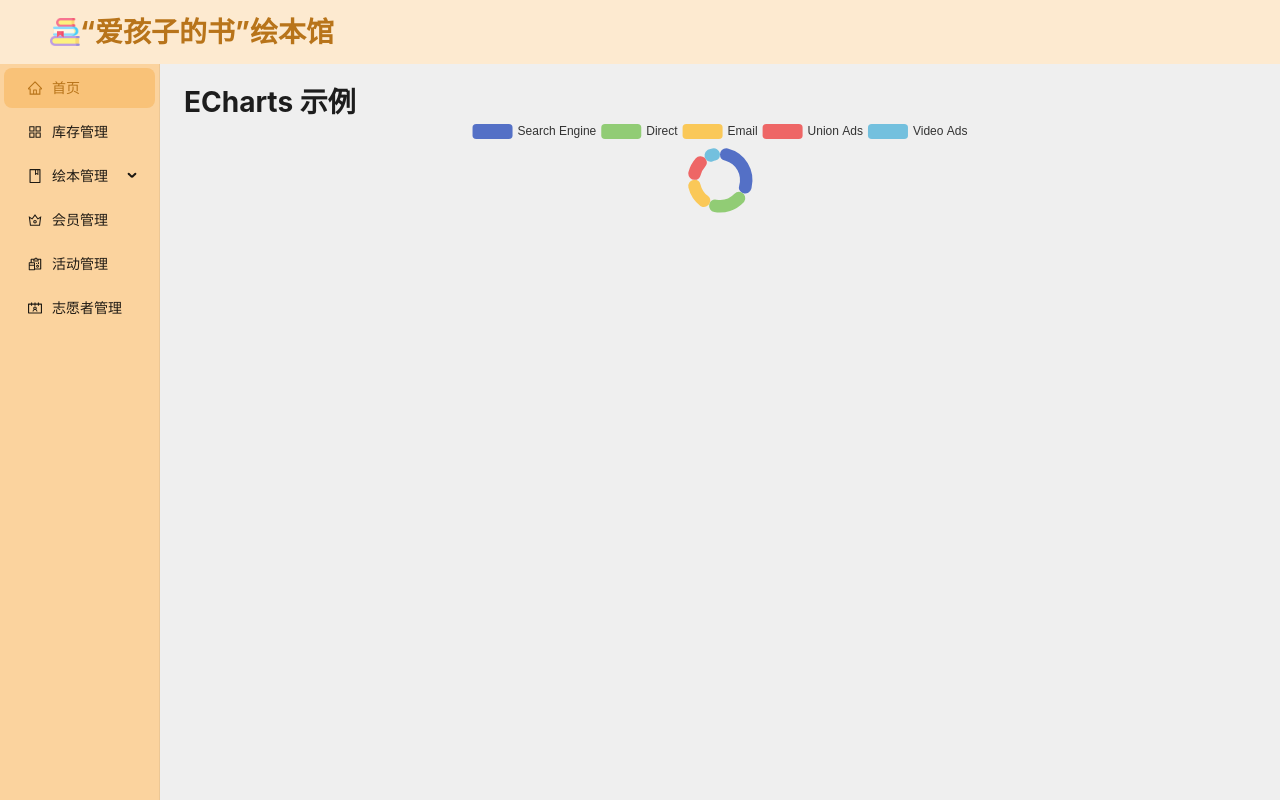
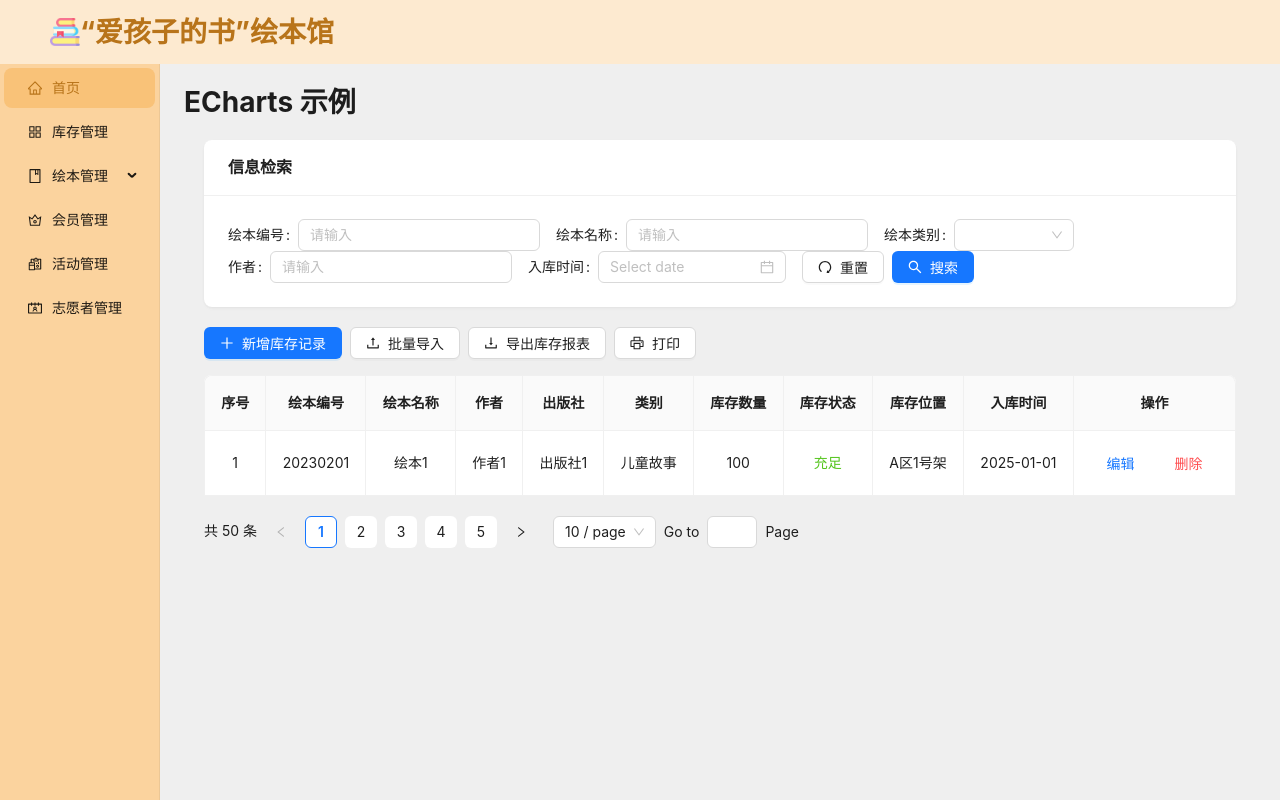
Before and after one commit to drunksweet/picbook-fe, a Next.js app: page /test in a window 1280 px wide. Built offline with nearby package versions, Linux system fonts and the light colour scheme; a web font is replaced by a local one.

Commit message:
feat：左2左 仪表盘组件完成，首页静态基本完成

```diff
--- a/src/app/(pages)/test/page.tsx
+++ b/src/app/(pages)/test/page.tsx
@@ -1,5 +1,7 @@
 import EChartsPie from "@components/echarts/pie"
 import EChartsBar from "@/components/echarts/bar"
+import Dashboard from "@/components/dashboard/dashboard"
+import InventoryManagement from "@/components/InventoryManagement/InventoryManagement"
 
 export default function TestPage() {
   // 这些数据可以从API获取或其他来源
@@ -15,7 +17,7 @@ export default function TestPage() {
     <div className="container mx-auto p-4">
       <h1 className="text-2xl font-bold mb-4">ECharts 示例</h1>
       <div className="bg-white p-4 rounded-lg shadow">
-        <EChartsPie data={pieData} />
+        <InventoryManagement />
       </div>
     </div>
   )
--- /dev/null
+++ b/src/app/components/InventoryManagement/InventoryManagement.scss
@@ -0,0 +1,15 @@
+.inventory-container .ant-table-row {
+    border-bottom: 1px solid #f0f0f0;
+  }
+
+  .inventory-container .ant-card-head {
+    background: #fff7e6;
+  }
+
+  .ant-pagination-item-active {
+    border-color: #ffa940;
+  }
+
+  .ant-pagination-item-active a {
+    color: #ffa940;
+  }
--- /dev/null
+++ b/src/app/components/InventoryManagement/InventoryManagement.tsx
@@ -0,0 +1,143 @@
+"use client";
+
+import { Button, Card, Form, Input, Select, Table, DatePicker, Space, Pagination } from 'antd';
+import { SearchOutlined, RedoOutlined, PlusOutlined, UploadOutlined, DownloadOutlined, PrinterOutlined } from '@ant-design/icons';
+import type { ColumnsType } from 'antd/es/table';
+
+interface InventoryItem {
+  key: string;
+  index: number;
+  bookId: string;
+  title: string;
+  author: string;
+  publisher: string;
+  category: string;
+  quantity: number;
+  status: '充足' | '预室' | '短暂' | '短缺';
+  location: string;
+  storageTime: string;
+}
+
+const InventoryManagement: React.FC = () => {
+  // 表单处理
+  const [form] = Form.useForm();
+
+  // 表格列配置
+  const columns: ColumnsType<InventoryItem> = [
+    { title: '序号', dataIndex: 'index', align: 'center' },
+    { title: '绘本编号', dataIndex: 'bookId', align: 'center' },
+    { title: '绘本名称', dataIndex: 'title', align: 'center' },
+    { title: '作者', dataIndex: 'author', align: 'center' },
+    { title: '出版社', dataIndex: 'publisher', align: 'center' },
+    { title: '类别', dataIndex: 'category', align: 'center' },
+    { title: '库存数量', dataIndex: 'quantity', align: 'center' },
+    {
+      title: '库存状态',
+      dataIndex: 'status',
+      align: 'center',
+      render: (status) => (
+        <span style={{ color: statusColorMap[status] }}>
+          {status}
+        </span>
+      )
+    },
+    { title: '库存位置', dataIndex: 'location', align: 'center' },
+    { title: '入库时间', dataIndex: 'storageTime', align: 'center' },
+    {
+      title: '操作',
+      align: 'center',
+      render: () => (
+        <Space>
+          <Button type="link">编辑</Button>
+          <Button type="link" danger>删除</Button>
+        </Space>
+      )
+    }
+  ];
+
+  // 模拟数据
+  const dataSource: InventoryItem[] = [
+    // 根据图片中的数据填充，此处示例第一条
+    {
+      key: '1',
+      index: 1,
+      bookId: '20230201',
+      title: '绘本1',
+      author: '作者1',
+      publisher: '出版社1',
+      category: '儿童故事',
+      quantity: 100,
+      status: '充足',
+      location: 'A区1号架',
+      storageTime: '2025-01-01'
+    },
+    // 其他数据...
+  ];
+
+  // 状态颜色映射
+  const statusColorMap = {
+    '充足': '#52c41a',
+    '预室': '#faad14',
+    '短暂': '#ff7875',
+    '短缺': '#f5222d'
+  };
+
+  return (
+    <div className="inventory-container" style={{ padding: 20 }}>
+      <Card title="信息检索" bordered={false}>
+        <Form form={form} layout="inline">
+          <Form.Item label="绘本编号" name="bookId">
+            <Input placeholder="请输入" />
+          </Form.Item>
+          <Form.Item label="绘本名称" name="title">
+            <Input placeholder="请输入" />
+          </Form.Item>
+          <Form.Item label="绘本类别" name="category">
+            <Select style={{ width: 120 }} options={[
+              { value: '儿童故事', label: '儿童故事' },
+              { value: '科普知识', label: '科普知识' }
+            ]}/>
+          </Form.Item>
+          <Form.Item label="作者" name="author">
+            <Input placeholder="请输入" />
+          </Form.Item>
+          <Form.Item label="入库时间" name="storageTime">
+            <DatePicker />
+          </Form.Item>
+          <Form.Item>
+            <Button icon={<RedoOutlined />}>重置</Button>
+            <Button type="primary" icon={<SearchOutlined />} style={{ marginLeft: 8 }}>搜索</Button>
+          </Form.Item>
+        </Form>
+      </Card>
+
+      <div style={{ marginTop: 20 }}>
+        <Space style={{ marginBottom: 16 }}>
+          <Button type="primary" icon={<PlusOutlined />}>新增库存记录</Button>
+          <Button icon={<UploadOutlined />}>批量导入</Button>
+          <Button icon={<DownloadOutlined />}>导出库存报表</Button>
+          <Button icon={<PrinterOutlined />}>打印</Button>
+        </Space>
+
+        <Table
+          bordered
+          columns={columns}
+          dataSource={dataSource}
+          pagination={false}
+          rowClassName={() => 'inventory-row'}
+        />
+
+        <div style={{ marginTop: 20, textAlign: 'right' }}>
+          <Pagination
+            total={50}
+            showSizeChanger
+            showQuickJumper
+            showTotal={total => `共 ${total} 条`}
+          />
+        </div>
+      </div>
+    </div>
+  );
+};
+
+export default InventoryManagement;
--- /dev/null
+++ b/src/app/components/dashboard/dashboard.module.scss
@@ -0,0 +1,89 @@
+.dashboard {
+  width: 100%;
+  height: 100%;
+  background-color: #fff9f0;
+  border-radius: 12px;
+  padding: 8px;
+  box-shadow: 0 2px 8px rgba(0, 0, 0, 0.05);
+  border: 1px solid #ffe0b2;
+  display: flex;
+  flex-direction: column;
+  box-sizing: border-box;
+
+}
+
+.grid {
+  display: grid;
+  grid-template-columns: repeat(3, 1fr);
+  width: 100%;
+  height: 100%;
+  gap: 8px;
+  flex: 1;
+  overflow: auto;
+
+
+  @media (max-width: 768px) {
+    grid-template-columns: repeat(2, 1fr);
+    grid-template-rows: auto;
+  }
+
+  @media (max-width: 480px) {
+    grid-template-columns: repeat(1, 1fr) ;
+    grid-template-rows: auto;
+  }
+}
+
+.card {
+  background-color: white;
+  border-radius: 8px;
+  padding: 8px;
+  display: flex;
+  flex-direction: column;
+  align-items: center;
+  justify-content: center;
+  box-shadow: 0 1px 3px rgba(0, 0, 0, 0.05);
+  transition: transform 0.2s ease-in-out;
+  width: 100%;
+  height: 100%;
+  box-sizing: border-box;
+
+  &:hover {
+    transform: translateY(-2px);
+    box-shadow: 0 4px 6px rgba(0, 0, 0, 0.05);
+  }
+}
+
+.cardContent {
+  display: flex;
+  flex-direction: column;
+  align-items: center;
+  justify-content: center;
+  width: 100%;
+  height: 100%;
+}
+
+.cardTitle {
+  font-size: 14px;
+  color: #666;
+  margin: 0 0 8px 0;
+  text-align: center;
+  font-weight: normal;
+}
+
+.cardValue {
+  font-size: 24px;
+  color: #1e88e5;
+  font-weight: bold;
+  margin: 0;
+}
+
+.specialValue {
+  font-size: 20px;
+}
+
+.loading {
+  width: 100%;
+  padding: 32px;
+  text-align: center;
+  color: #666;
+}
--- /dev/null
+++ b/src/app/components/dashboard/dashboard.tsx
@@ -0,0 +1,74 @@
+"use client";
+
+import type React from "react"
+import styles from "./dashboard.module.scss"
+
+// Define types for our statistics data
+export interface StatisticsData {
+    totalCount: number
+    todayBorrowings: number
+    monthBorrowings: number
+    activeUsers: number
+    topBook: string
+    averageBorrowDays: number
+    newUsers: number
+    insufficientInventory: number
+    overdueBooks: number
+  }
+
+  // Default data (can be replaced with API data)
+  const defaultData: StatisticsData = {
+    totalCount: 100,
+    todayBorrowings: 15,
+    monthBorrowings: 50,
+    activeUsers: 30,
+    topBook: "《小红帽》",
+    averageBorrowDays: 7,
+    newUsers: 10,
+    insufficientInventory: 5,
+    overdueBooks: 3,
+  }
+
+  interface StatCardProps {
+    title: string
+    value: string | number
+    isSpecial?: boolean
+  }
+
+  const StatCard: React.FC<StatCardProps> = ({ title, value, isSpecial = false }) => (
+    <div className={styles.card}>
+      <div className={styles.cardContent}>
+        <h3 className={styles.cardTitle}>{title}</h3>
+        <p className={`${styles.cardValue} ${isSpecial ? styles.specialValue : ""}`}>{value}</p>
+      </div>
+    </div>
+  )
+
+  interface StatsDashboardProps {
+    data?: StatisticsData
+    loading?: boolean
+  }
+
+  const StatsDashboard: React.FC<StatsDashboardProps> = ({ data = defaultData, loading = false }) => {
+    if (loading) {
+      return <div className={styles.loading}>Loading statistics...</div>
+    }
+
+    return (
+      <div className={styles.dashboard}>
+        <div className={styles.grid}>
+          <StatCard title="统计总数" value={data.totalCount} />
+          <StatCard title="今日借阅" value={data.todayBorrowings} />
+          <StatCard title="本月借阅" value={data.monthBorrowings} />
+          <StatCard title="活跃用户" value={data.activeUsers} />
+          <StatCard title="热门接本Top1" value={data.topBook} isSpecial={true} />
+          <StatCard title="平均借阅时长（天）" value={data.averageBorrowDays} />
+          <StatCard title="新增用户数" value={data.newUsers} />
+          <StatCard title="给本库存不足数量" value={data.insufficientInventory} />
+          <StatCard title="逾期未还总本数" value={data.overdueBooks} />
+        </div>
+      </div>
+    )
+  }
+
+  export default StatsDashboard
--- a/src/app/home.sass
+++ b/src/app/home.sass
@@ -64,7 +64,6 @@
     .data_show_left
         height: 100%
         width: 70%
-        background: black
 
     .data_show_right
         height: 100%
@@ -97,4 +96,4 @@
     flex: 1
     border-radius: 8px
     height: 100%
-    background: #b7b2ac
+    background: white
--- a/src/app/page.tsx
+++ b/src/app/page.tsx
@@ -7,6 +7,7 @@ import EChartsPlot from "@/components/echarts/plot";
 import ScrollView from "@/components/scrollview/scrollview";
 import { color } from "echarts";
 import { useRouter } from "next/navigation";
+import Dashboard from "@/components/dashboard/dashboard"
 
 const pieData = [
   { value: 1048, name: "儿童绘本" },
@@ -136,7 +137,9 @@ const Home = () => {
         </div>
 
         <div className="data_show left_second">
-          <div className="data_show_left data_grid">left</div>
+          <div className="data_show_left data_grid">
+            <Dashboard />
+          </div>
           <div className="data_show_right pie_chart">
             <EChartsPie data={pieData} />
           </div>
```
